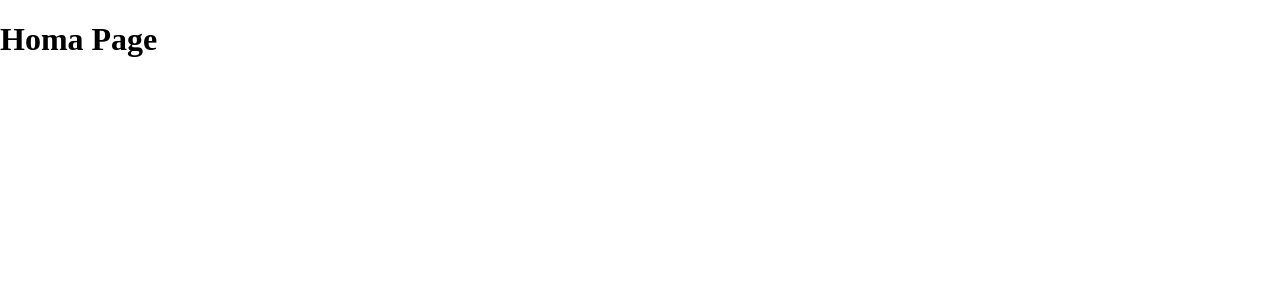
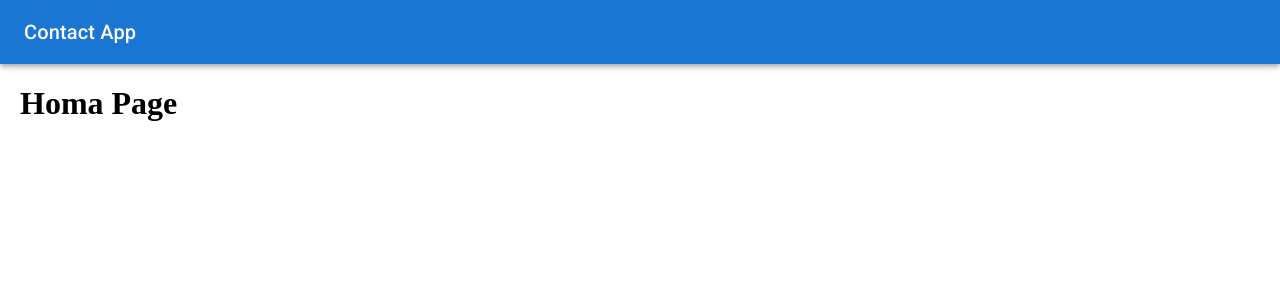
Before and after one commit to angel-mendoza/contact-app, a React app: page / in a window 1280 px wide. Shown: the top 300 px of the page. Built offline with nearby package versions, Linux system fonts and the light colour scheme.

Commit message:
Layout container and navbar component create

```diff
--- a/package.json
+++ b/package.json
@@ -28,6 +28,7 @@
     "@babel/preset-react": "^7.16.7",
     "@emotion/react": "^11.9.0",
     "@emotion/styled": "^11.8.1",
+    "@mui/icons-material": "^5.6.2",
     "@mui/material": "^5.6.3",
     "babel-loader": "^8.2.5",
     "dotenv": "^16.0.0",
--- /dev/null
+++ b/src/components/navbar/index.jsx
@@ -0,0 +1,25 @@
+import React from 'react'
+import AppBar from '@mui/material/AppBar'
+import Toolbar from '@mui/material/Toolbar'
+import Typography from '@mui/material/Typography'
+import Container from '@mui/material/Container'
+
+const ResponsiveAppBar = () => {
+  return (
+    <AppBar position="static">
+      <Container maxWidth="xl">
+        <Toolbar disableGutters>
+          <Typography
+            variant="h6"
+            noWrap
+            component="div"
+            sx={{ mr: 2 }}
+          >
+            Contact App
+          </Typography>
+        </Toolbar>
+      </Container>
+    </AppBar>
+  )
+}
+export default ResponsiveAppBar
--- /dev/null
+++ b/src/containers/Layout.jsx
@@ -0,0 +1,19 @@
+import React from 'react'
+import Grid from '@mui/material/Grid'
+
+import NavbarApp from '../components/navbar/index.jsx'
+
+const LayoutApp = ({ children }) => {
+  return (
+    <Grid container spacing={2}>
+      <Grid item xs={12}>
+        <NavbarApp />
+        <div id="layout-app">
+          { children }
+        </div>
+      </Grid>
+    </Grid>
+  )
+}
+
+export default LayoutApp
--- a/src/routes/App.jsx
+++ b/src/routes/App.jsx
@@ -1,5 +1,7 @@
 import React from 'react'
 import { BrowserRouter, Routes, Route } from 'react-router-dom'
+
+import Layout from '@/containers/Layout.jsx'
 
 import Home from '@/pages/Home/index.jsx'
 import NotFound from '@/pages/NotFound/index.jsx'
@@ -9,10 +11,12 @@ import '@/styles/Global.scss'
 const App = () => {
   return (
   <BrowserRouter>
-    <Routes>
-      <Route exact path="/" element={<Home />} />
-      <Route path="*" element={<NotFound />} />
-    </Routes>
+    <Layout>
+      <Routes>
+        <Route exact path="/" element={<Home />} />
+        <Route path="*" element={<NotFound />} />
+      </Routes>
+    </Layout>
   </BrowserRouter>
   )
 }
--- a/src/styles/Global.scss
+++ b/src/styles/Global.scss
@@ -1,8 +1,12 @@
 @import 'vars';
 
-html, body {
+html, body, #root {
   margin: 0;
   padding: 0;
   height: 100vh;
   width: 100vw;
 }
+
+#layout-app{
+  padding: 0 20px;
+}
```
Also changed, not shown: .eslintrc.js, 1 other file (tests, documents, lock files or other folders).
